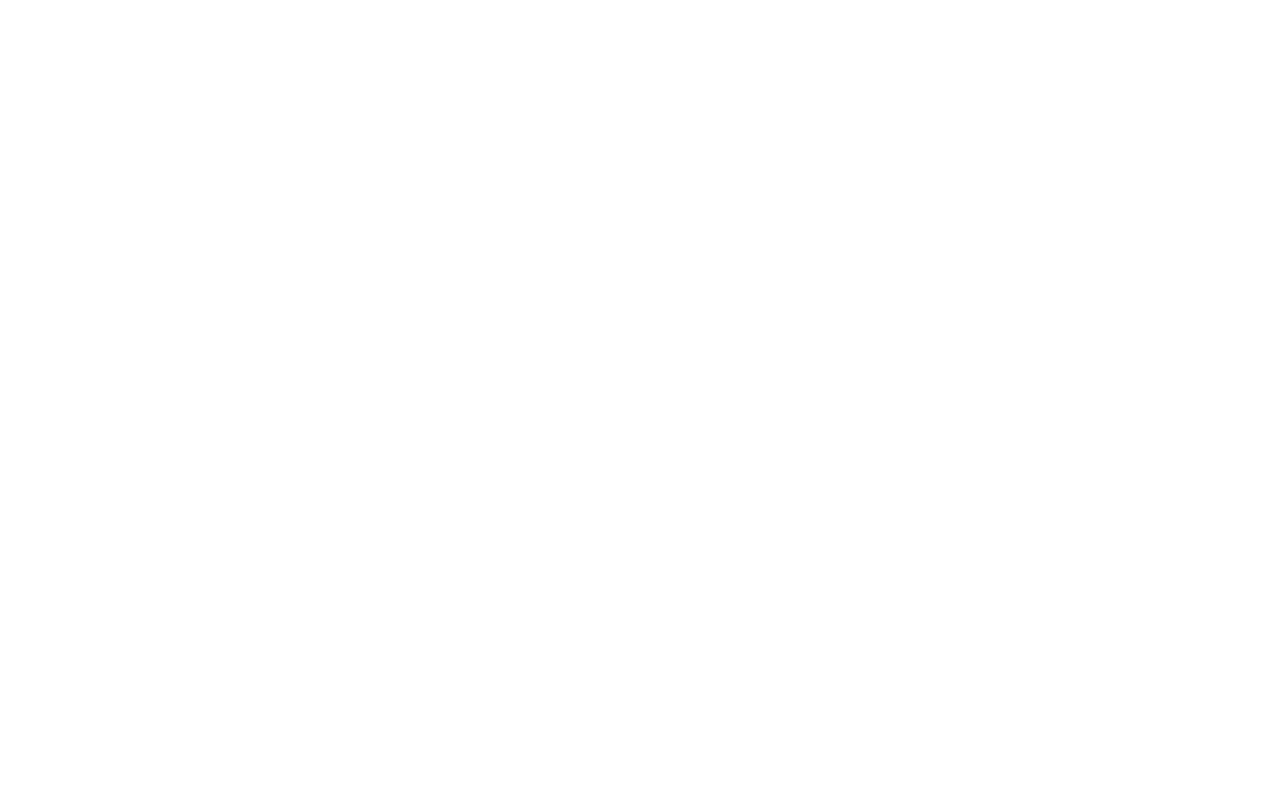
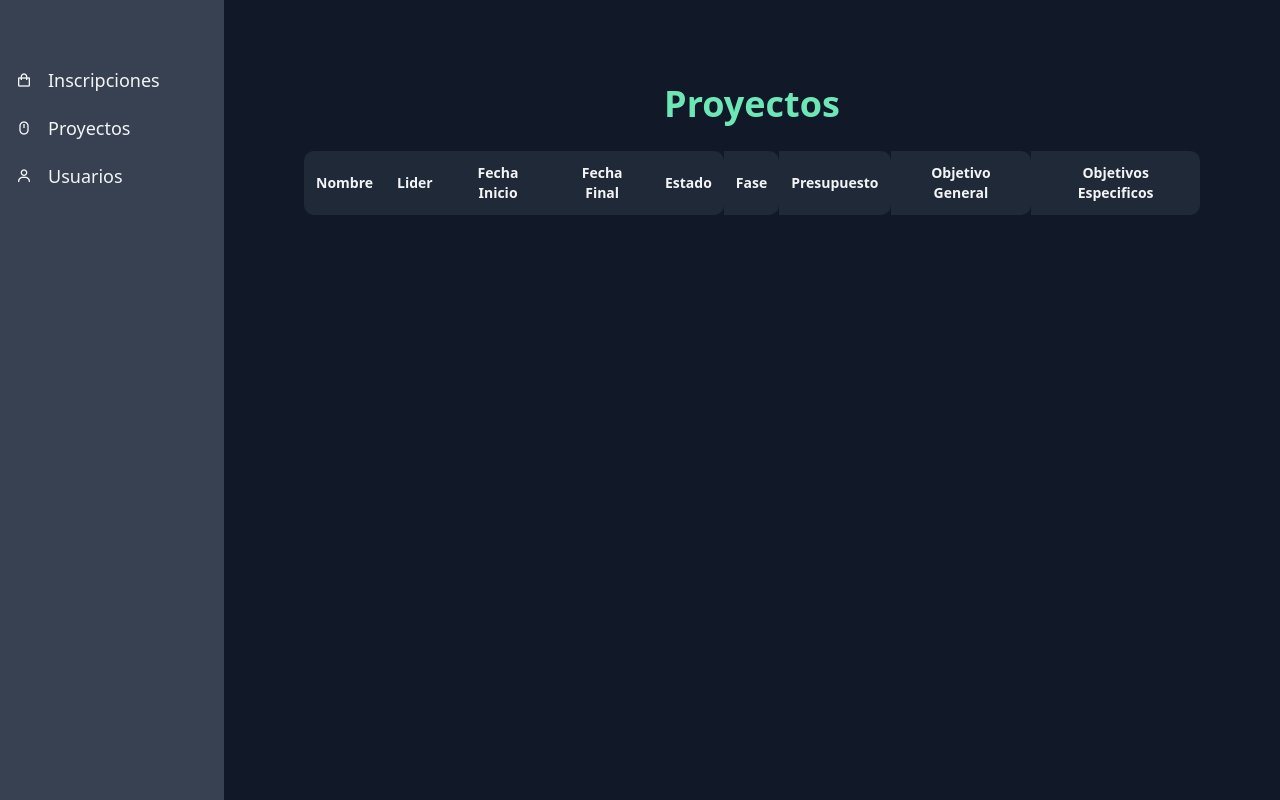
Before and after one commit to apolo3-misiontic/Ciclo4_proyecto, a React (Create React App) app: page /proyectos in a window 1280 px wide. Before the commit this address had no page. Built offline with nearby package versions, Linux system fonts and the light colour scheme.

Commit message:
adicion modulo proyectos

```diff
--- a/src/App.jsx
+++ b/src/App.jsx
@@ -9,6 +9,7 @@
 import { AuthContext } from './hooks/authContext';
 import { UsuarioContext } from './hooks/usuarioContext';
 import jwtDecode from 'jwt-decode';
+import Proyectos from './paginas/proyectos/Proyectos';
 import Usuarios from './paginas/usuarios/Usuarios';
 import CrearUsuario from './paginas/usuarios/Crear-Usuario';
 import DetalleUsuario from './paginas/usuarios/Detalle-Usuario';
@@ -49,6 +50,7 @@
             </Route>
             <Route path="/" element={<Publico />}>
               <Route index element={<Presentacion />} />
+              <Route path="proyectos" element={<Proyectos />} />
               <Route path="usuarios" element={<Usuarios />} />
               <Route path="newuser" element={<CrearUsuario />} />
               <Route path="/detuser/:id" element={<DetalleUsuario />} />
--- a/src/paginas/estilos/Main.css
+++ b/src/paginas/estilos/Main.css
@@ -10,8 +10,8 @@
     border-radius: 20px;
 }
 
-.productos tr td:nth-child(n+6),
-.productos tr th:nth-child(n+6),
+.proyectos tr td:nth-child(n+9),
+.proyectos tr th:nth-child(n+9),
 .ventas tr td:nth-child(n+8),
 .ventas tr th:nth-child(n+8),
 .usuarios tr td:nth-child(n+5),
--- /dev/null
+++ b/src/paginas/proyectos/Proyectos.jsx
@@ -0,0 +1,188 @@
+import "../estilos/Main.css";
+import Navbar from "../rutas/Navbar";
+
+const Proyectos = () => {
+    return (
+        <>
+        <Navbar>
+        <div>
+          <link
+            href="https://fonts.googleapis.com/css?family=Material+Icons|Material+Icons+Outlined|Material+Icons+Two+Tone|Material+Icons+Round|Material+Icons+Sharp"
+            rel="stylesheet"
+          />
+          <div className="flex-row items-center justify-center min-h-screen min-w-full px-5 py-12 lg:px-20 bg-gray-900">
+            {/*<div className="">
+              <div
+                class="flex items-center max-w-md mx-auto bg-white rounded-full "
+                x-data="{ search: '' }"
+              >
+                <div class="w-full">
+                  <input
+                    onChange={(x) => {
+                      aplicarFiltro(x.target.value);
+                      if (x.target.value.length === 0) {
+                        limpiarFiltro();
+                      }
+                    }}
+                    type="search"
+                    class="w-full px-4 py-1 text-gray-900 rounded-full focus:outline-none"
+                    placeholder="Search"
+                    x-model="search"
+                  />
+                </div>
+                <div>
+                  <button
+                    type="submit"
+                    class="bg-green-300 flex items-center justify-center w-12 h-12 text-gray-100 rounded-full"
+                  >
+                    <svg
+                      class="w-5 h-5"
+                      fill="none"
+                      stroke="currentColor"
+                      viewBox="0 0 24 24"
+                      xmlns="http://www.w3.org/2000/svg"
+                    >
+                      <path
+                        stroke-linecap="round"
+                        stroke-linejoin="round"
+                        stroke-width="2"
+                        d="M21 21l-6-6m2-5a7 7 0 11-14 0 7 7 0 0114 0z"
+                      ></path>
+                    </svg>
+                  </button>
+                </div>
+              </div>
+            </div>*/}
+
+            <div className="flex items-center justify-center mb-3 text-green-300 mt-9 font-semibold">
+              <h1 className="text-4xl">Proyectos</h1>
+            </div>
+            <div className="flex items-center">
+              <div className="overflow-auto lg:overflow-visible h-full w-full items-center">
+                <div className="flex w-full justify-center items-center ">
+                  <table className="table usuarios text-gray-400 border-separate space-y-6 text-sm">
+                    <thead className="bg-gray-800 text-gray-100">
+                      <tr>
+                        <th className="p-3 items-center justify-center ">Nombre</th>
+                        <th className="p-3 items-center justify-center ">Lider</th>
+                        <th className="p-3 items-center justify-center ">Fecha Inicio</th>
+                        <th className="p-3 items-center justify-center ">Fecha Final</th>
+                        <th className="p-3 items-center justify-center ">Estado</th>
+                        <th className="p-3 items-center justify-center ">Fase</th>
+                        <th className="p-3 items-center justify-center ">Presupuesto</th>
+                        <th className="p-3 items-center justify-center ">Objetivo General</th>
+                        <th className="p-3 items-center justify-center ">Objetivos Especificos</th>
+                      </tr>
+                    </thead>
+                    {/*
+                    <tbody>
+                      {usuarios.map((user) => {
+                        return (
+                          <TableItem
+                            Id={user._id}
+                            nombre={user.Nombre}
+                            userName={user.UserName}
+                            rol={user.Rol}
+                            estado={user.Estado}
+                            refresh={ObtenerUsuarios}
+                          />
+                        );
+                      })}
+                    </tbody>
+                    */}
+                  </table>
+                </div>
+                {/* <div>
+                  <Link to="/newuser">
+                    <button className="mt-5 p-2 pl-5 pr-5 bg-green-300 text-gray-800 hover:bg-green-800 hover:text-gray-200 text-lg rounded-lg focus:border-4 border-blue-300">
+                      Agregar Usuario
+                    </button>
+                  </Link>
+                </div> */}
+              </div>
+            </div>
+          </div>
+        </div>
+        </Navbar>
+        </>
+      );
+    };
+
+    /*
+    const TableItem = ({ Id, nombre, userName, rol, estado, refresh }) => {
+      const borrarItem = async () => {
+        Swal.fire({
+          title: `Estas seguro de borrar el Usuario ${userName}?`,
+          text: "Esta acción no se puede deshacer",
+          icon: "warning",
+          showCancelButton: true,
+          confirmButtonColor: "#3085d6",
+          cancelButtonColor: "#d33",
+          confirmButtonText: "Si, borrar!",
+          showLoaderOnConfirm: true,
+        }).then(async (result) => {
+          if (result.isConfirmed) {
+            const options = {
+              method: "DELETE",
+              url: `https://thawing-crag-36588.herokuapp.com/Usuarios/${Id}`,
+              headers: {
+                "Content-Type": "application/json",
+              },
+            };
+            await axios
+              .request(options)
+              .then(function (response) {
+                Swal.fire("Borrado!", "El Usuario ha sido borrado", "success").then(
+                  (x) => {
+                    refresh();
+                  }
+                );
+              })
+              .catch(function (error) {
+                console.error(error);
+              });
+          }
+        });
+      };
+
+      return (
+        <tr className="bg-gray-800 text-gray-100">
+          <td className="p-3 justify-center items-center">
+            <div>{Id}</div>
+          </td>
+          <td className="p-3 justify-center items-center">
+            <div>{nombre}</div>
+          </td>
+          <td className="p-3 justify-center items-center">
+            <div>{userName}</div>
+          </td>
+          <td className="p-3 justify-center items-center">{rol}</td>
+          <td className="p-3 justify-center items-center font-bold">{estado}</td>
+          <td className="p-3 justify-center items-center">
+            <Tooltip title="Editar Usuario" arrow>
+              <Link to={`/admin/detalle-usuario/${Id}`}>
+                <i
+                  class="bx bx-edit-alt hover:text-yellow-300"
+                  aria-label="Editar"
+                ></i>
+              </Link>
+            </Tooltip>
+            <Tooltip title="Borrar Usuario" arrow>
+              <button
+                className="pl-4"
+                onClick={(x) => {
+                  borrarItem();
+                }}
+              >
+                <i className="bx bx-trash hover:text-red-600"></i>
+              </button>
+            </Tooltip>
+          </td>
+        </tr>
+      );
+
+    };
+    */
+
+
+    export default Proyectos;
```
